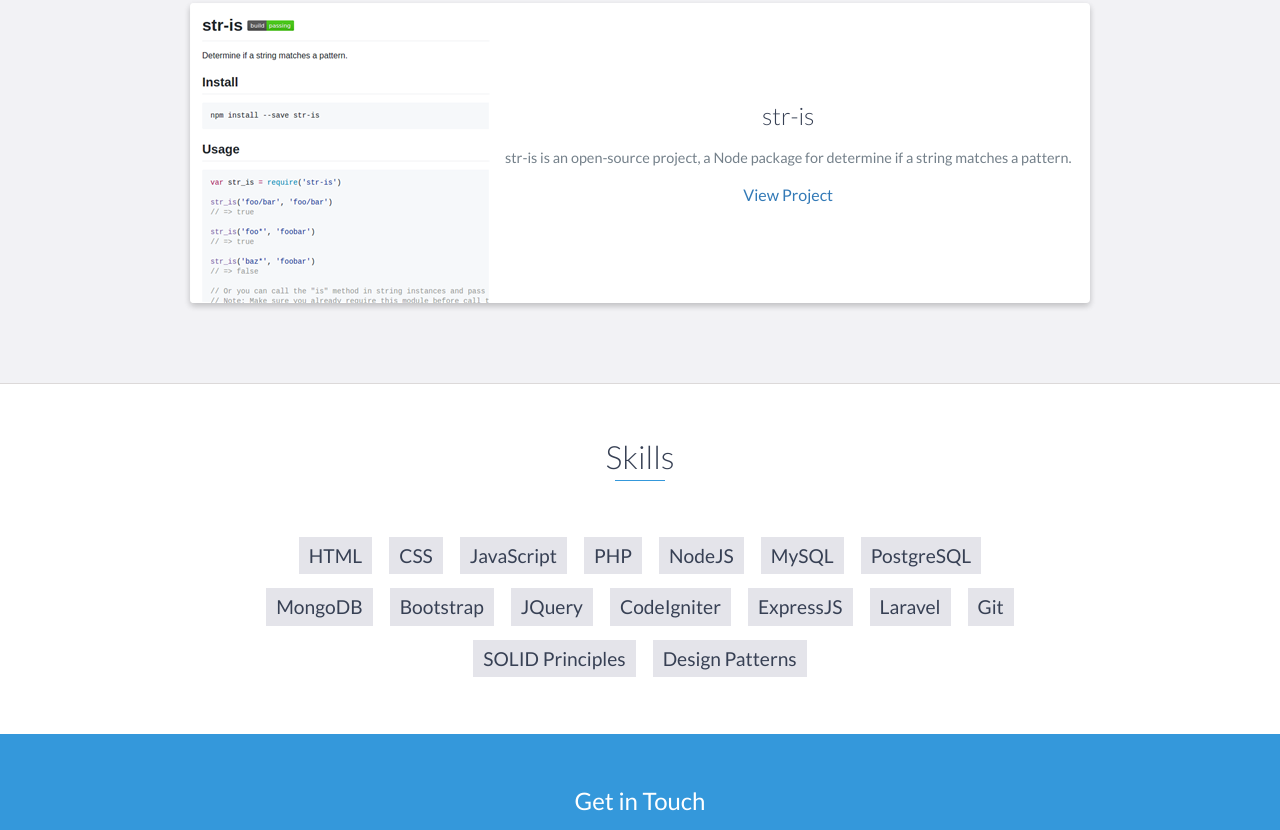
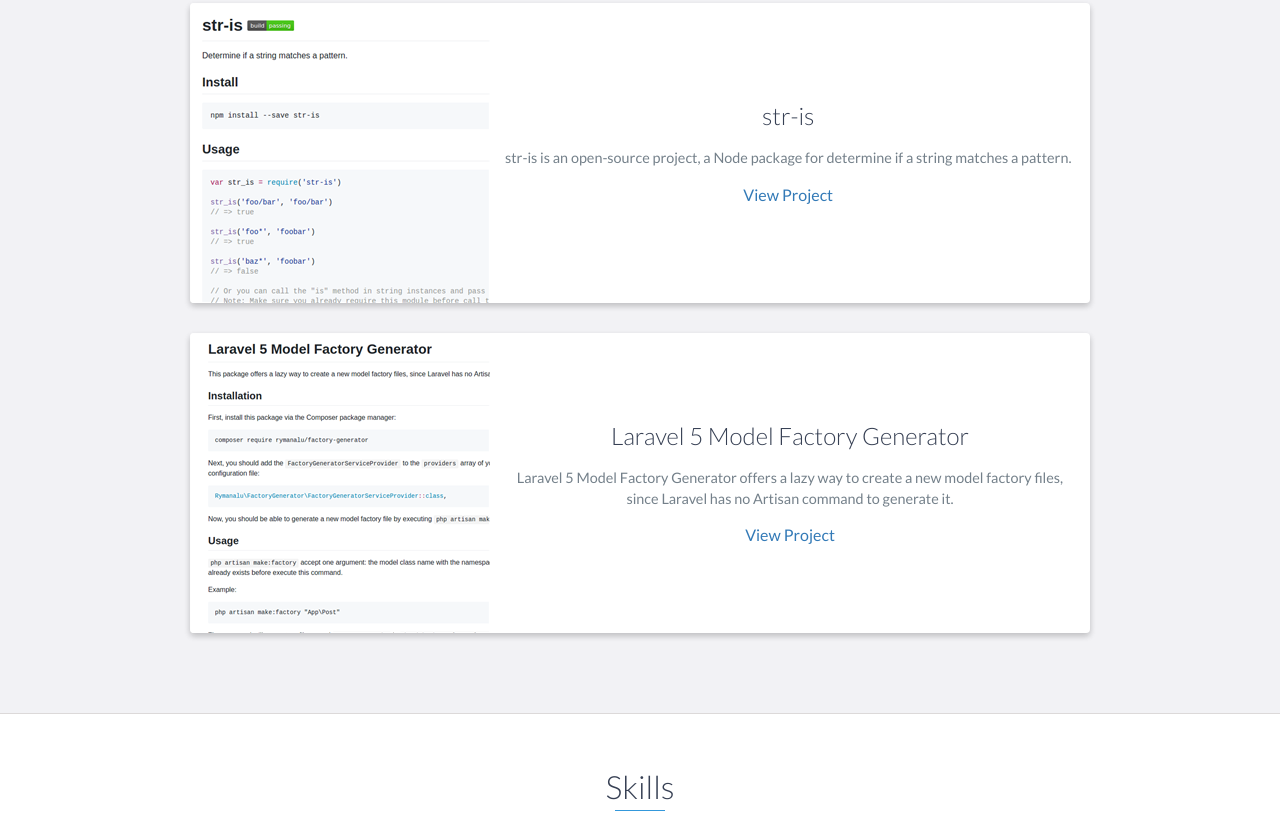
Before and after one commit to rymanalu/rymanalu.github.io, a website: page index.html in a window 1280 px wide. Shown: the part 2692-3522 px from the top of the page. Drawn offline with nearby package versions, Linux system fonts and the light colour scheme.

Commit message:
Update resume and web.

```diff
--- a/index.html
+++ b/index.html
@@ -85,7 +85,7 @@
     <div id="experience" class="background-alt">
         <h2 class="heading">Experience</h2>
         <div id="experience-timeline">
-            <div data-date="January 2016 – Now">
+            <div data-date="January 2016 – Now (June 2017)">
                 <h3>PT. Smooets Teknologi Outsourcing</h3>
                 <h4>Web Developer</h4>
             </div>
@@ -163,6 +163,22 @@
                             str-is is an open-source project, a Node package for determine if a string matches a pattern.
                         </p>
                         <a href="https://github.com/rymanalu/str-is" target="_blank">View Project</a>
+                    </div>
+                    <!-- End .project-info -->
+                </div>
+                <!-- End .project -->
+
+                <div class="project shadow-large">
+                    <div class="project-image">
+                        <img src="images/factory-generator.png" />
+                    </div>
+                    <!-- End .project-image -->
+                    <div class="project-info">
+                        <h3>Laravel 5 Model Factory Generator</h3>
+                        <p>
+                            Laravel 5 Model Factory Generator offers a lazy way to create a new model factory files, since Laravel has no Artisan command to generate it.
+                        </p>
+                        <a href="https://github.com/rymanalu/factory-generator" target="_blank">View Project</a>
                     </div>
                     <!-- End .project-info -->
                 </div>
```
Also changed, not shown: images/factory-generator.png (added), 1 other file.
